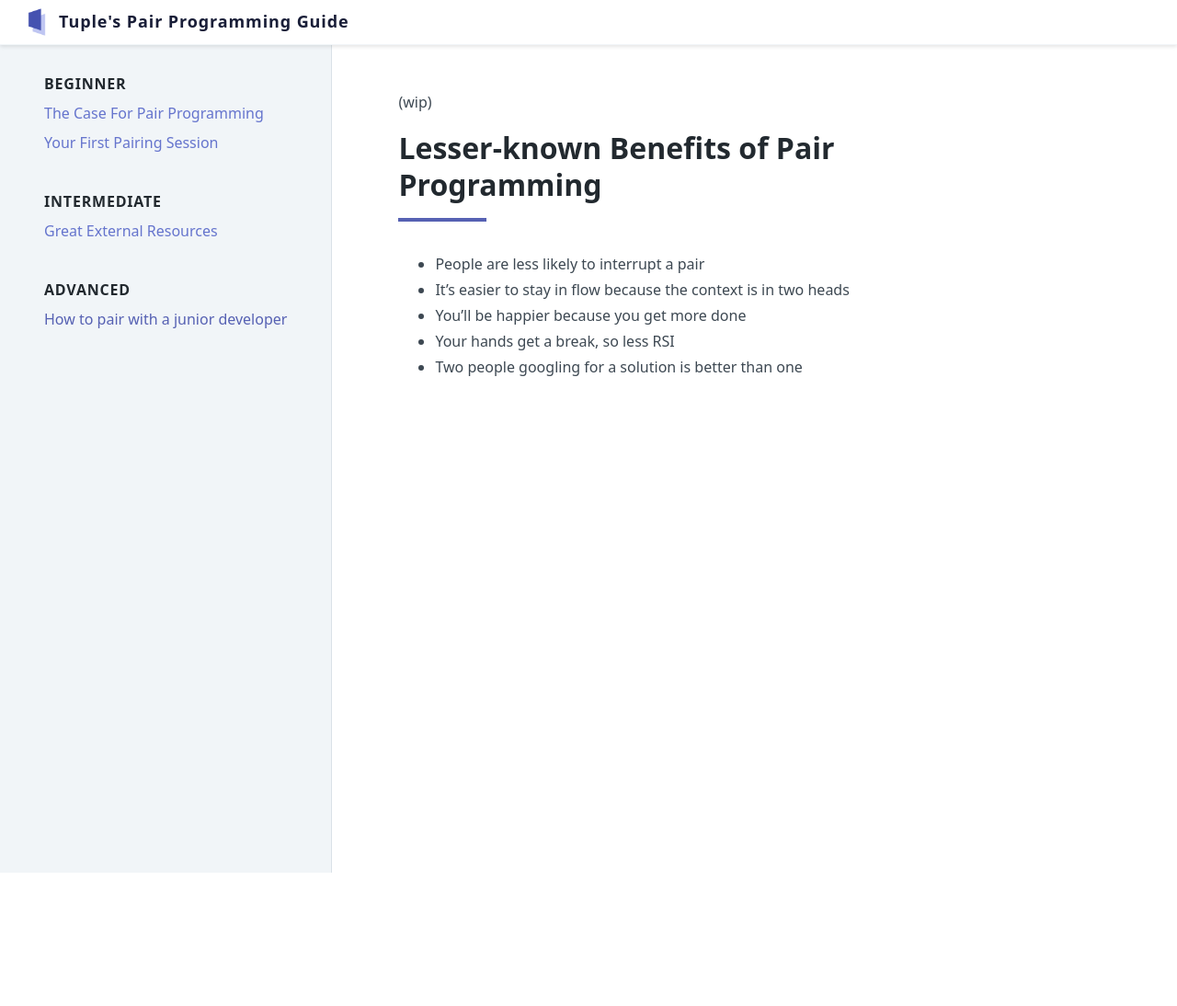
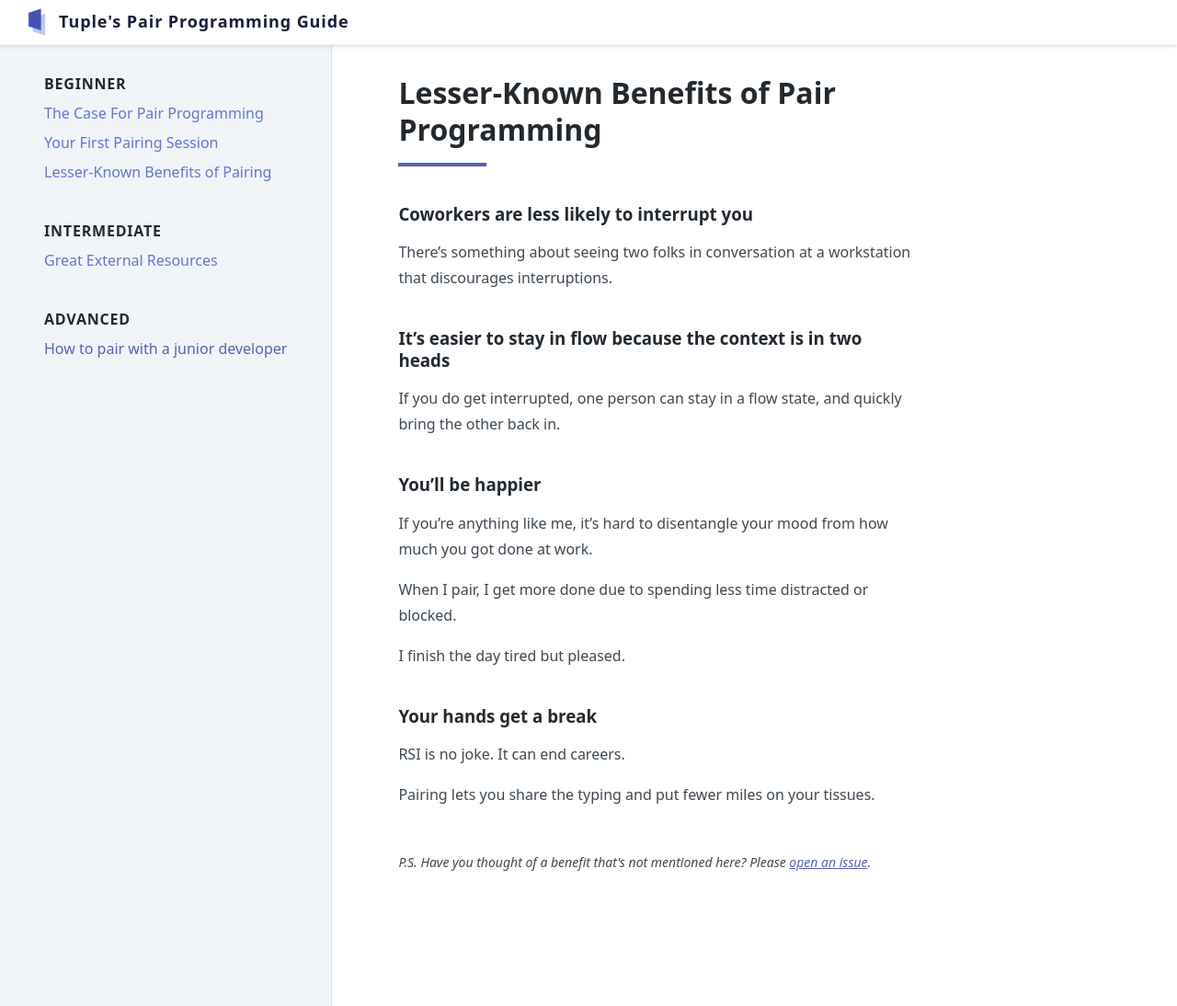
Before and after one commit to tupleapp/pair-programming-guide, a Jekyll site: the page built from _pages/lesser-known-benefits-of-pair-programming.md, in a window 1280 px wide. Shown: the whole page at 92% size. Built offline with Jekyll 4.4.1, drawn with Linux system fonts in a browser that asks for light colours; before the commit the page ends 949 px from its top, so only the background shows below that.

Commit message:
quick post

```diff
--- a/_layouts/default.html
+++ b/_layouts/default.html
@@ -80,6 +80,9 @@
           <ul class="list-reset">
             <li class="mb-3 leading-tight"><a href="/pair-programming-guide/the-case-for-pair-programming" class="text-indigo no-underline">The Case For Pair Programming</a></li>
             <li class="mb-3 leading-tight"><a href="/pair-programming-guide/your-first-pairing-session" class="text-indigo no-underline">Your First Pairing Session</a></li>
+            <li class="mb-3 leading-tight"><a
+                href="/pair-programming-guide/lesser-known-benefits-of-pair-programming"
+                class="text-indigo no-underline">Lesser-Known Benefits of Pairing</a></li>
           </ul>
 
           <p class="pt-8 pb-3 uppercase tracking-wide font-bold leading-tight">Intermediate</p>
--- a/_pages/lesser-known-benefits-of-pair-programming.md
+++ b/_pages/lesser-known-benefits-of-pair-programming.md
@@ -1,17 +1,33 @@
 ---
 layout: default
-title: Lesser-known Benefits of Pair Programming
+title: Lesser-Known Benefits of Pair Programming
 permalink: /lesser-known-benefits-of-pair-programming
 ---
-
-(wip)
 
 # {{ page.title }}
 
 <div class="border-t-4 border-indigo-dark w-24 mt-4 mb-8"></div>
 
-- People are less likely to interrupt a pair
-- It's easier to stay in flow because the context is in two heads
-- You'll be happier because you get more done
-- Your hands get a break, so less RSI
-- Two people googling for a solution is better than one
+### Coworkers are less likely to interrupt you
+
+There's something about seeing two folks in conversation at a workstation that discourages interruptions.
+
+### It's easier to stay in flow because the context is in two heads
+
+If you do get interrupted, one person can stay in a flow state, and quickly bring the other back in.
+
+### You'll be happier
+
+If you're anything like me, it's hard to disentangle your mood from how much you got done at work.
+
+When I pair, I get more done due to spending less time distracted or blocked.
+
+I finish the day tired but pleased.
+
+### Your hands get a break
+
+RSI is no joke. It can end careers.
+
+Pairing lets you share the typing and put fewer miles on your tissues.
+
+<p class="text-sm pt-8 italic">P.S. Have you thought of a benefit that's not mentioned here? Please <a href="https://github.com/tupleapp/pair-programming-guide/issues/new">open an issue</a>.</p>
```
